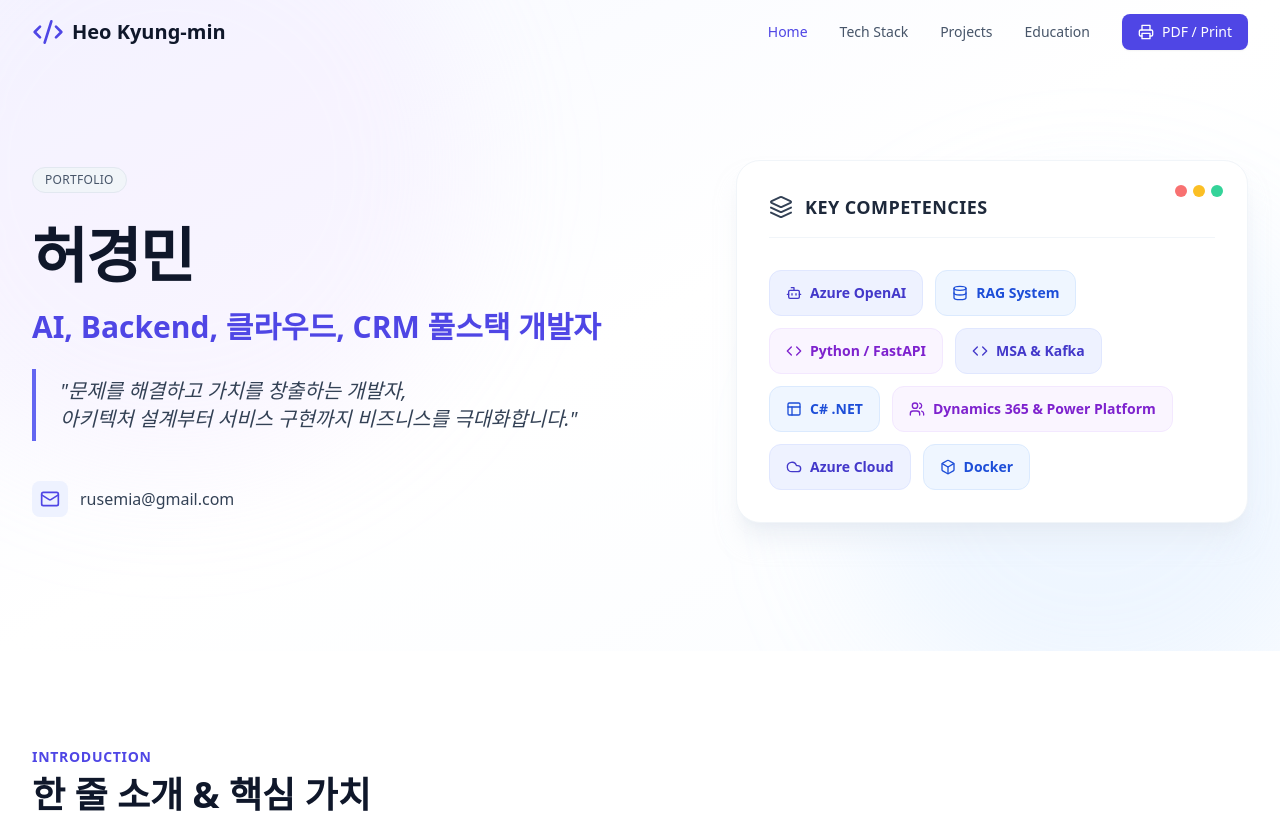
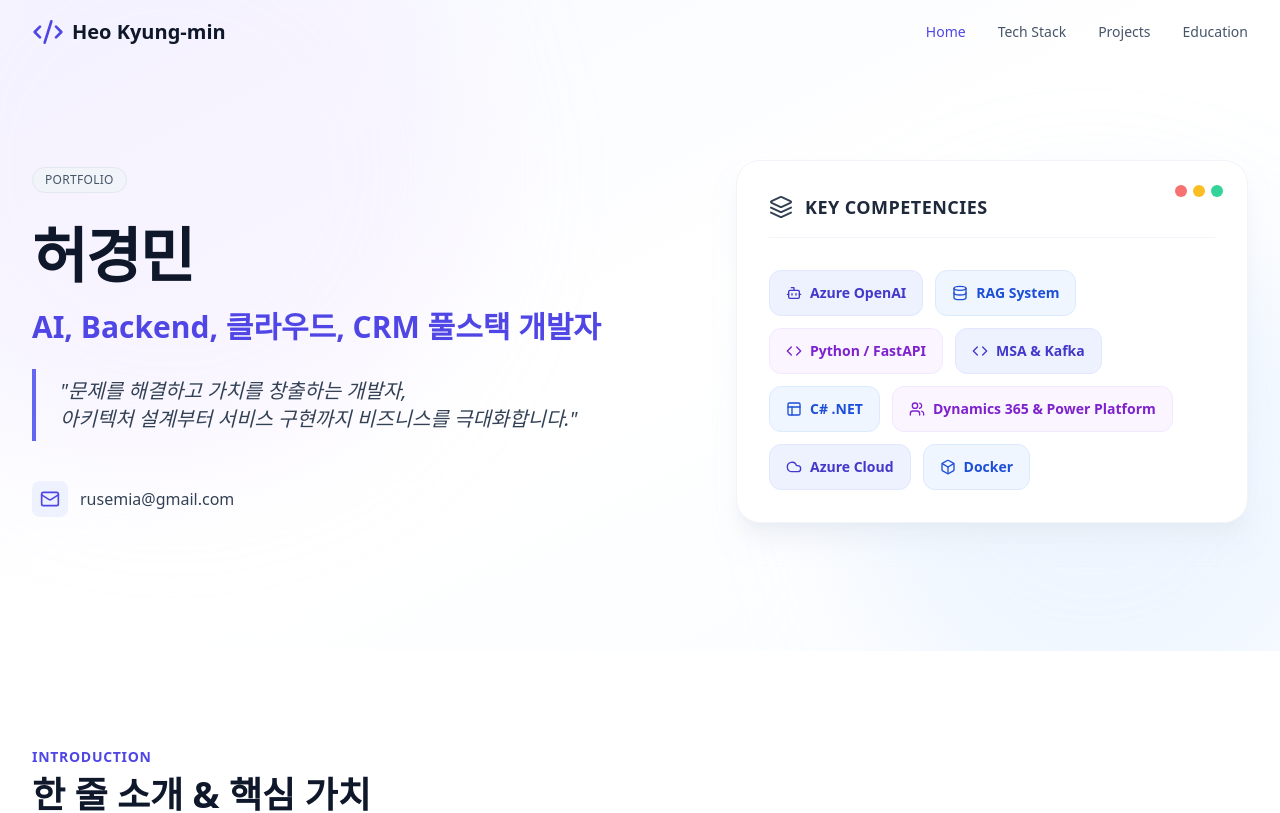
Before and after one commit to KyungminHeo/My-Portfolio, a React (Vite) app: page / in a window 1280 px wide. Shown: the top 813 px of the page. Built offline with nearby package versions, Linux system fonts and the light colour scheme.

Commit message:
refactor: Remove unused printer functionality
Removes the "PDF / Print" button and related `Printer` icon import. This functionality was not being used and is no longer relevant to the application's purpose.

```diff
--- a/components/ExperienceTimeline.tsx
+++ b/components/ExperienceTimeline.tsx
@@ -23,7 +23,7 @@ const ExperienceTimeline: React.FC = () => {
         <div className="lg:col-span-2 space-y-12">
            <div className="relative border-l-2 border-slate-200 ml-3 space-y-12 pb-4">
              {CAREER_TIMELINE.map((job, idx) => (
-               <div key={idx} className="relative pl-10">
+               <div key={idx} className="relative pl-10 break-inside-avoid">
                  {/* Timeline Dot */}
                  <div className={`absolute left-[-9px] top-1 w-5 h-5 rounded-full border-4 border-white ${idx === 0 ? 'bg-indigo-600 shadow-md shadow-indigo-200' : 'bg-white border-indigo-400'}`}></div>
 
@@ -49,7 +49,7 @@ const ExperienceTimeline: React.FC = () => {
         {/* Right Sidebar */}
         <div className="lg:col-span-1 space-y-8">
            {/* Total Experience Card */}
-           <div className="bg-white border border-slate-200 rounded-2xl p-6 shadow-sm">
+           <div className="bg-white border border-slate-200 rounded-2xl p-6 shadow-sm break-inside-avoid">
               <div className="flex justify-between items-start mb-4">
                  <div>
                    <span className="text-indigo-600 font-bold text-xs uppercase tracking-wider">TOTAL EXPERIENCE</span>
@@ -67,7 +67,7 @@ const ExperienceTimeline: React.FC = () => {
            </div>
 
            {/* Early Career Card */}
-           <div className="bg-white border border-slate-200 rounded-2xl p-6 shadow-sm">
+           <div className="bg-white border border-slate-200 rounded-2xl p-6 shadow-sm break-inside-avoid">
               <div className="flex items-center gap-3 mb-6 border-b border-slate-100 pb-4">
                  <Sprout className="w-5 h-5 text-emerald-600" />
                  <h3 className="text-lg font-bold text-slate-800">Early Career & Foundation</h3>
--- a/components/Header.tsx
+++ b/components/Header.tsx
@@ -1,5 +1,5 @@
 import React, { useEffect, useState } from 'react';
-import { Menu, X, Code2, Printer } from 'lucide-react';
+import { Menu, X, Code2 } from 'lucide-react';
 
 interface HeaderProps {
   activeSection: string;
@@ -34,10 +34,6 @@ const Header: React.FC<HeaderProps> = ({ activeSection, setActiveSection }) => {
     }
   };
 
-  const handlePrint = () => {
-    window.print();
-  };
-
   return (
     <header
       className={`fixed top-0 left-0 right-0 z-50 transition-all duration-300 print:hidden ${
@@ -64,25 +60,10 @@ const Header: React.FC<HeaderProps> = ({ activeSection, setActiveSection }) => {
                 {item.label}
               </button>
             ))}
-            <button
-              onClick={handlePrint}
-              className="flex items-center px-4 py-2 text-sm font-medium text-white bg-indigo-600 rounded-lg hover:bg-indigo-700 transition-colors shadow-sm hover:shadow-md"
-              aria-label="Print Resume"
-            >
-              <Printer className="w-4 h-4 mr-2" />
-              PDF / Print
-            </button>
           </nav>
 
           {/* Mobile Menu Button */}
           <div className="md:hidden flex items-center gap-4">
-            <button
-              onClick={handlePrint}
-              className="p-2 text-indigo-600 hover:bg-indigo-50 rounded-full"
-              aria-label="Print Resume"
-            >
-              <Printer className="w-5 h-5" />
-            </button>
             <button
               onClick={() => setIsMobileMenuOpen(!isMobileMenuOpen)}
               className="text-slate-600 hover:text-slate-900 p-2"
```
